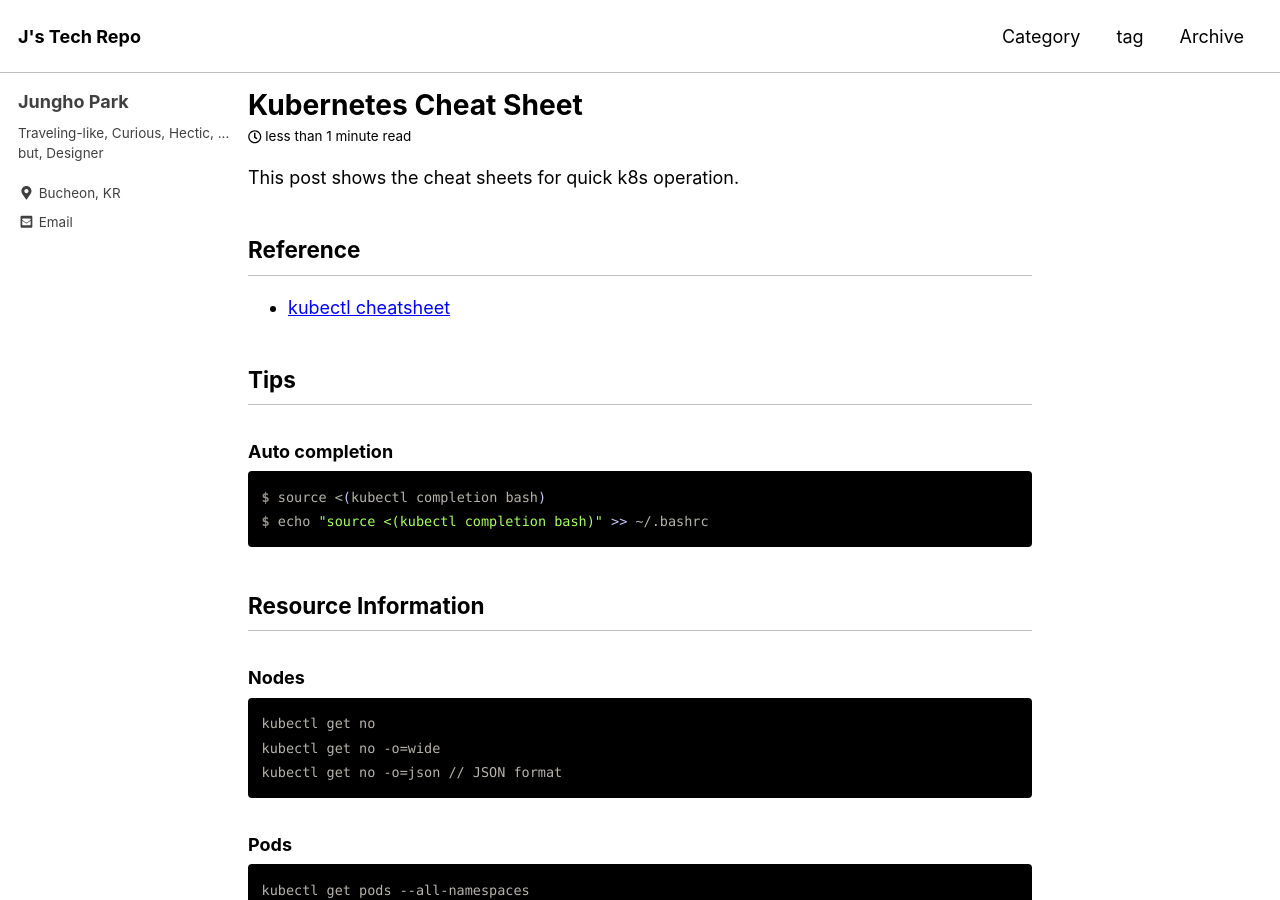
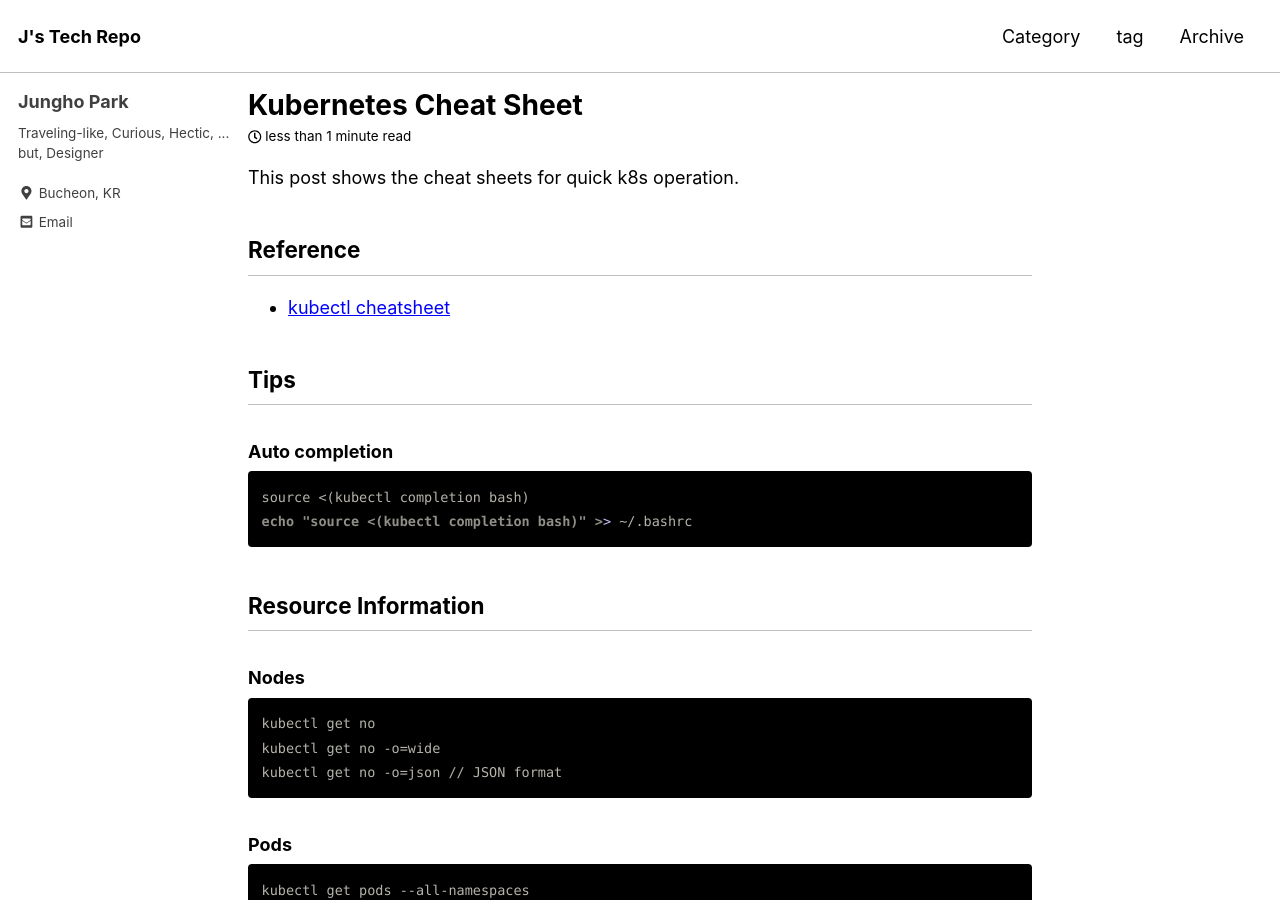
Before and after one commit to unipark00/tekrepo, a Jekyll site: the page built from _posts/2019-04-18-k8s-cheat-sheet.md, in a window 1280 px wide and 900 px high. Built offline with Jekyll 4.4.1, drawn with Linux system fonts in a browser that asks for light colours; cached includes are drawn as plain includes.

````diff
--- a/_posts/2019-04-18-k8s-cheat-sheet.md
+++ b/_posts/2019-04-18-k8s-cheat-sheet.md
@@ -15,8 +15,8 @@ This post shows the cheat sheets for quick k8s operation.
 ## Tips
 ### Auto completion
 ```console
-$ source <(kubectl completion bash)
-$ echo "source <(kubectl completion bash)" >> ~/.bashrc
+source <(kubectl completion bash)
+echo "source <(kubectl completion bash)" >> ~/.bashrc
 ```
 ## Resource Information
 ### Nodes
````
